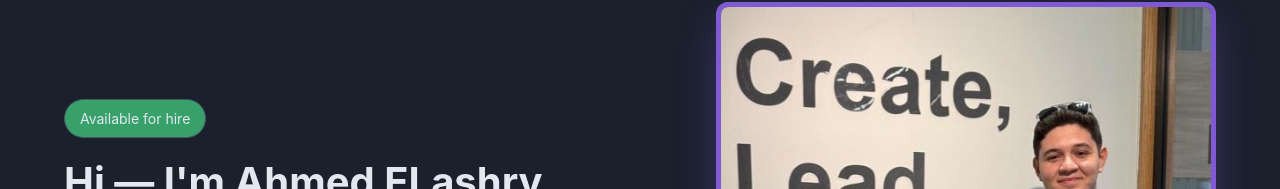
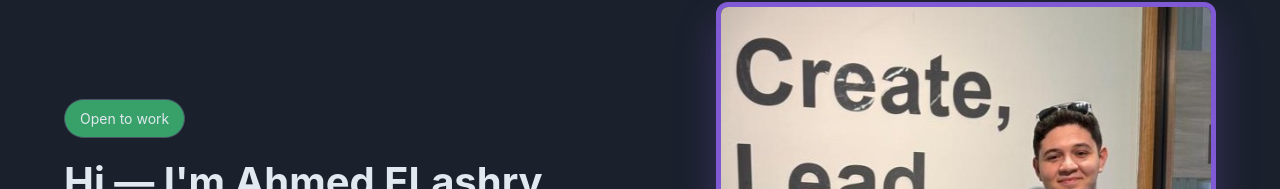
Before and after one commit to AAshry10/Ashry-Portfolio, a React (Create React App) app: page / in a window 1280 px wide. Shown: the part 146-335 px from the top of the page. Built offline with nearby package versions, Linux system fonts and the light colour scheme.

Commit message:
V . Modify

```diff
--- a/src/JSON DB/Projects.json
+++ b/src/JSON DB/Projects.json
@@ -30,7 +30,7 @@
     "demoVideo": "/assets/Videos/Denimora.mp4",
     "title": "Denimora",
     "description": "Full E-Commerce Site",
-    "detaileddescription": "A comprehensive e-commerce platform built for a freelancing client. This project features a modern design, full shopping cart functionality, user authentication, product management, and Bosta shipping integration. Built with React.js frontend and Django backend with RESTful API architecture.",
+    "detaileddescription": "A comprehensive e-commerce platform built for a freelancing client. This project features a modern design, full shopping cart functionality, product management, and Bosta shipping integration. Built with React.js frontend and Django backend with RESTful API architecture.",
     "technologies": "React.Js • django • RESTful",
     "year": "2025",
     "technologiesArray": ["React.js", "Django", "Python", "RESTful API", "CSS3", "JavaScript"],
--- a/src/components/Home/Home.jsx
+++ b/src/components/Home/Home.jsx
@@ -53,7 +53,7 @@ const Home = () => {
   return (
     <section className="home" id="home">
       <div className="home-content">
-        <div className="availability-badge">Available for hire</div>
+        <div className="availability-badge">Open to work</div>
         <h1>Hi — I'm Ahmed ELashry. <br />
           <span className="multiple-text">
             I am a <span className="typings-highlight">{displayedText}<span className="cursor">|</span></span>
--- a/src/components/Services/Services.jsx
+++ b/src/components/Services/Services.jsx
@@ -27,7 +27,7 @@ const Services = () => {
   const [emblaRef, emblaApi] = useEmblaCarousel({
     loop: true,
     align: 'center'
-  }, [Autoplay({ delay: 5000, stopOnInteraction: false })]);
+  }, [Autoplay({ delay: 10000, stopOnInteraction: false })]);
 
   const scrollPrev = useCallback(() => {
     if (emblaApi) emblaApi.scrollPrev();
```
Also changed, not shown: src/setupTests.js (deleted, +0 -5 lines), 1 other file (tests, documents, lock files or other folders).
